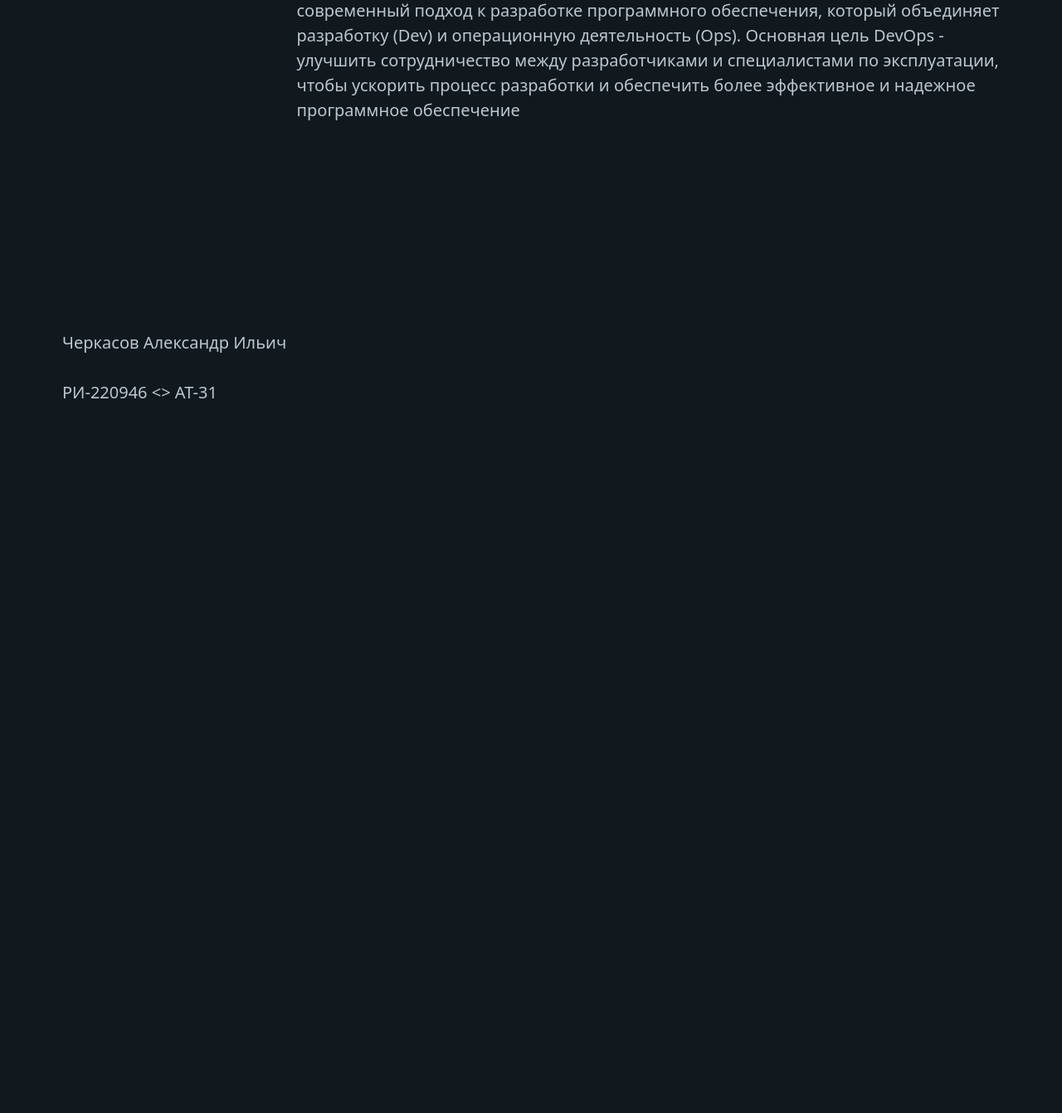
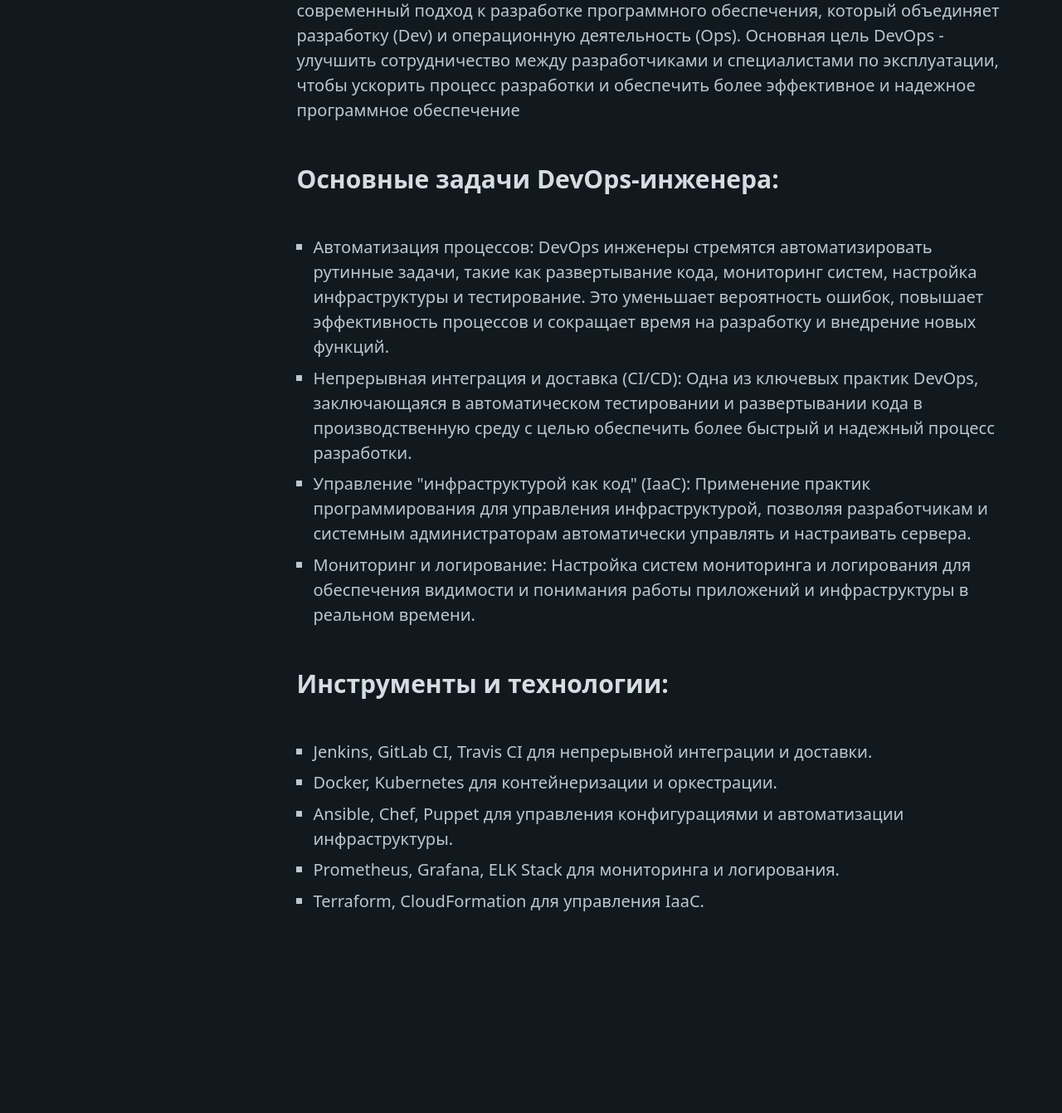
Before and after one commit to stdfury/devopsinfo, a Django app: page / in a window 1280 px wide. Shown: the part 732-2073 px from the top of the page at 83% size. Before the commit the page ends 1212 px from the top, so only its background shows below. Run offline with Django 5.2, Linux system fonts and the light colour scheme.

Commit message:
Обновлен текст на главной странице

```diff
--- a/templates/main_page.html
+++ b/templates/main_page.html
@@ -51,6 +51,29 @@
                 (Ops). Основная цель DevOps - улучшить сотрудничество между разработчиками и специалистами по
                 эксплуатации, чтобы ускорить процесс разработки и обеспечить более эффективное и надежное программное
                 обеспечение</p>
+            <h3>Основные задачи DevOps-инженера:</h3>
+            <ul>
+                <li>
+                    Автоматизация процессов: DevOps инженеры стремятся автоматизировать рутинные задачи, такие как развертывание кода, мониторинг систем, настройка инфраструктуры и тестирование. Это уменьшает вероятность ошибок, повышает эффективность процессов и сокращает время на разработку и внедрение новых функций.
+                </li>
+                <li>
+                    Непрерывная интеграция и доставка (CI/CD): Одна из ключевых практик DevOps, заключающаяся в автоматическом тестировании и развертывании кода в производственную среду с целью обеспечить более быстрый и надежный процесс разработки.
+                </li>
+                <li>
+                    Управление "инфраструктурой как код" (IaaC): Применение практик программирования для управления инфраструктурой, позволяя разработчикам и системным администраторам автоматически управлять и настраивать сервера.
+                </li>
+                <li>
+                    Мониторинг и логирование: Настройка систем мониторинга и логирования для обеспечения видимости и понимания работы приложений и инфраструктуры в реальном времени.
+                </li>
+            </ul>
+            <h3>Инструменты и технологии:</h3>
+            <ul>
+                <li>Jenkins, GitLab CI, Travis CI для непрерывной интеграции и доставки.</li>
+                <li>Docker, Kubernetes для контейнеризации и оркестрации.</li>
+                <li>Ansible, Chef, Puppet для управления конфигурациями и автоматизации инфраструктуры.</li>
+                <li>Prometheus, Grafana, ELK Stack для мониторинга и логирования.</li>
+                <li>Terraform, CloudFormation для управления IaaC.</li>
+            </ul>
         </section>
     </div>
 </main>
```
